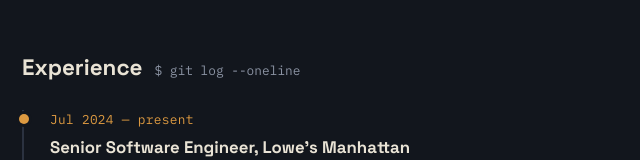
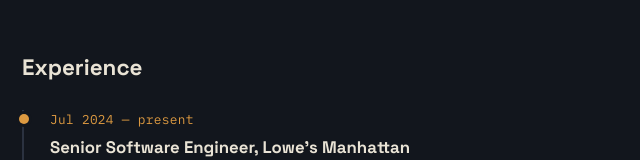
Before and after one commit to amihasitha/amihasitha.github.io, a plain HTML site: page index.html in a window 1280 px wide. Shown: the part 1055-1215 px from the top of the page, 262-902 px from the left. Drawn offline with Linux system fonts and the light colour scheme.

Commit message:
Removed the command tag

```diff
--- a/index.html
+++ b/index.html
@@ -184,7 +184,7 @@
     </section>
 
     <section id="experience">
-      <div class="section-head"><h2>Experience</h2><span class="tag mono">$ git log --oneline</span></div>
+      <div class="section-head"><h2>Experience</h2></div>
       <div class="log">
 
         <div class="entry">
```
